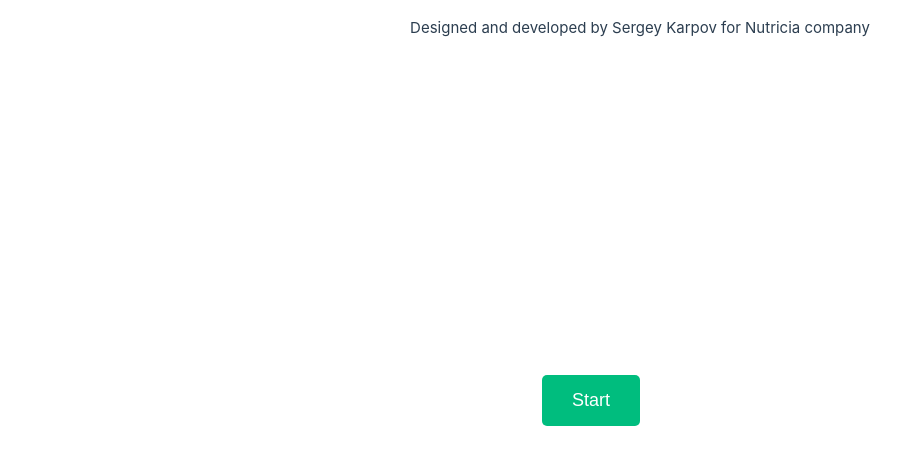
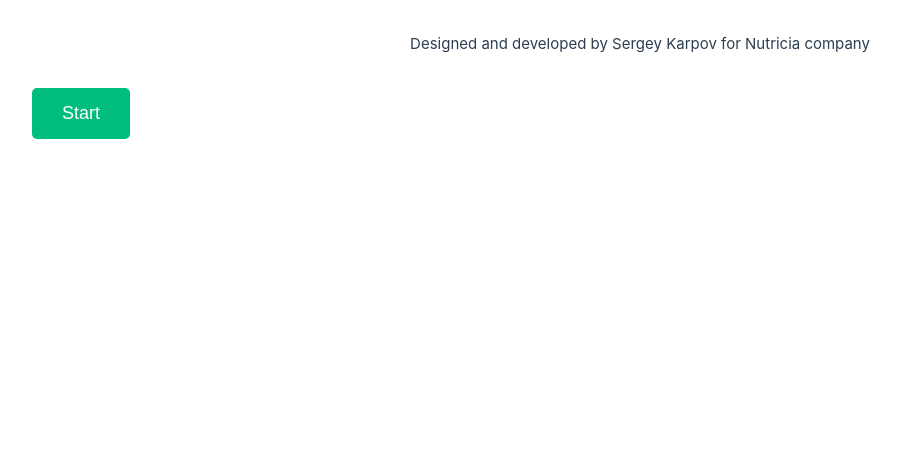
Before and after one commit to Sergey-Karpov/so_prediction_frontend, a Vue app: page / in a window 1280 px wide. Shown: the top 464 px of the page, without its empty margins (0-901 px from the left). Built offline with nearby package versions, Linux system fonts and the light colour scheme.

Commit message:
styles have been changed

```diff
--- a/src/App.vue
+++ b/src/App.vue
@@ -4,8 +4,17 @@
 </script>
 
 <template>
-  <HeaderMain />
-  <RouterView />
+  <div class="container">
+    <HeaderMain />
+    <RouterView />
+  </div>
 </template>
 
-<style scoped></style>
+<style scoped>
+.container {
+  display: flex;
+  flex-direction: column;
+  align-items: stretch;
+  gap: 2rem;
+}
+</style>
--- a/src/assets/main.css
+++ b/src/assets/main.css
@@ -3,8 +3,13 @@
 #app {
   max-width: 1280px;
   margin: 0 auto;
+  font-weight: normal;
+  height: 100vh;
+  width: 100vw;
+  display: flex;
+  flex-direction: column;
+  align-items: stretch;
   padding: 2rem;
-  font-weight: normal;
 }
 
 a,
@@ -26,10 +31,10 @@
     display: flex;
     place-items: center;
   }
+}
 
+@media (max-width: 768px) {
   #app {
-    display: grid;
-    grid-template-columns: 1fr 1fr;
-    padding: 0 2rem;
+    padding: 1rem;
   }
 }
--- a/src/components/HeaderMain.vue
+++ b/src/components/HeaderMain.vue
@@ -8,10 +8,6 @@
 
 <style scoped lang="scss">
 header {
-  padding: 1rem;
-  position: fixed;
-  top: 0;
-  left: 0;
   width: 100%;
   display: flex;
   align-items: center;
```
